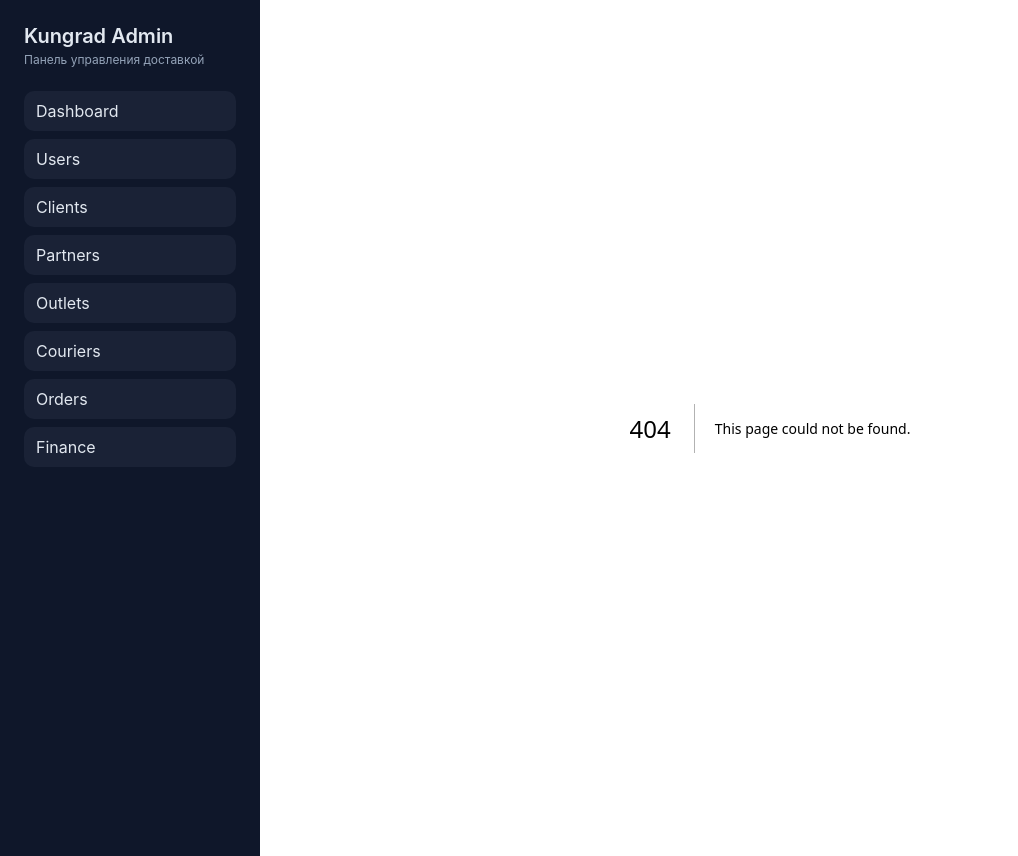
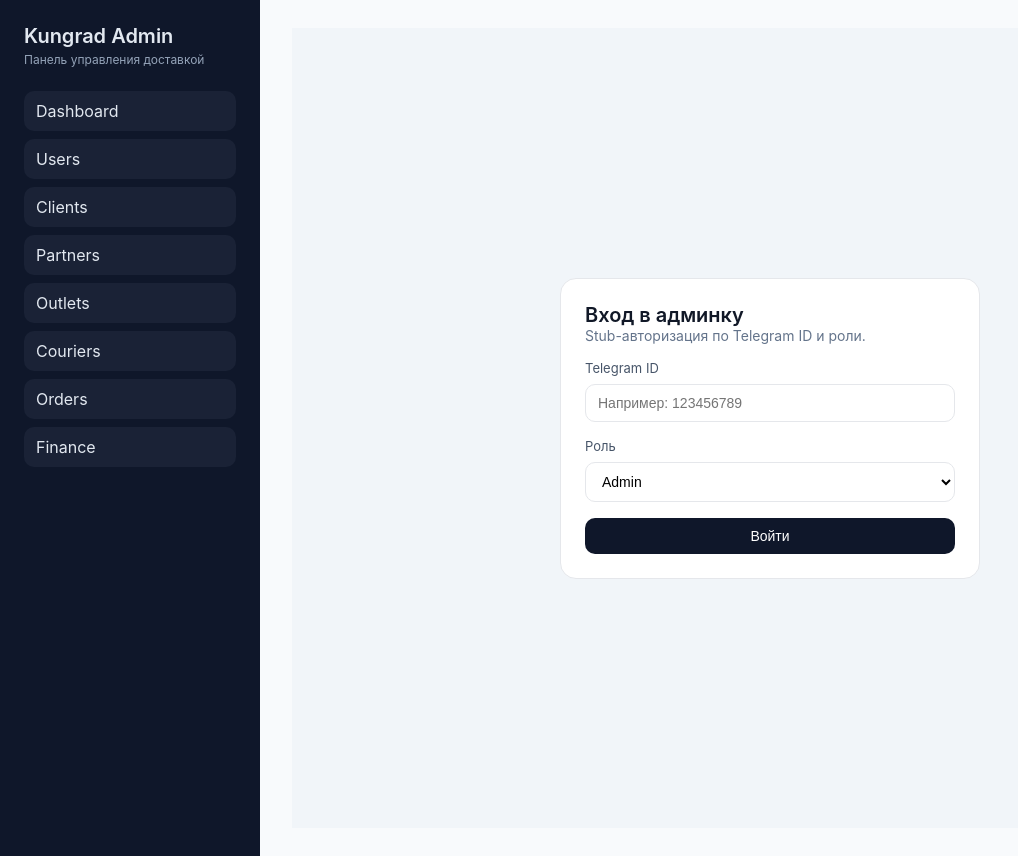
Before and after one commit to nodirmdh/tezgo, a Next.js app in the folder admin/: page /login in a window 1280 px wide. Before the commit this address had no page. Shown: the whole page, without its empty margins (0-1018 px from the left). Built offline with nearby package versions, Linux system fonts and the light colour scheme.

Commit message:
Add admin login stub auth

```diff
--- /dev/null
+++ b/admin/app/components/AuthGuard.js
@@ -0,0 +1,22 @@
+"use client";
+
+import { useEffect } from "react";
+import { usePathname, useRouter } from "next/navigation";
+
+export default function AuthGuard({ children }) {
+  const router = useRouter();
+  const pathname = usePathname();
+
+  useEffect(() => {
+    if (pathname === "/login") {
+      return;
+    }
+
+    const stored = localStorage.getItem("adminAuth");
+    if (!stored) {
+      router.replace("/login");
+    }
+  }, [pathname, router]);
+
+  return children;
+}
--- a/admin/app/globals.css
+++ b/admin/app/globals.css
@@ -149,6 +149,39 @@ a {
   background: #1e293b;
 }
 
+.auth-layout {
+  min-height: 100vh;
+  display: grid;
+  place-items: center;
+  padding: 24px;
+  background: #f1f5f9;
+}
+
+.auth-card {
+  width: min(420px, 100%);
+  background: #fff;
+  border-radius: 16px;
+  padding: 24px;
+  border: 1px solid #e5e7eb;
+  display: grid;
+  gap: 16px;
+}
+
+.auth-title {
+  font-size: 20px;
+  font-weight: 600;
+}
+
+.auth-field {
+  display: grid;
+  gap: 8px;
+}
+
+.auth-field label {
+  font-size: 13px;
+  color: #475569;
+}
+
 .card {
   background: white;
   border-radius: 14px;
--- a/admin/app/layout.js
+++ b/admin/app/layout.js
@@ -1,4 +1,5 @@
 import "./globals.css";
+import AuthGuard from "./components/AuthGuard";
 import Sidebar from "./components/Sidebar";
 
 export const metadata = {
@@ -10,10 +11,12 @@ export default function RootLayout({ children }) {
   return (
     <html lang="ru">
       <body>
-        <div className="layout">
-          <Sidebar />
-          <div className="content">{children}</div>
-        </div>
+        <AuthGuard>
+          <div className="layout">
+            <Sidebar />
+            <div className="content">{children}</div>
+          </div>
+        </AuthGuard>
       </body>
     </html>
   );
--- /dev/null
+++ b/admin/app/login/page.js
@@ -0,0 +1,61 @@
+"use client";
+
+import { useRouter } from "next/navigation";
+import { useState } from "react";
+
+const roles = ["Admin", "Support"];
+
+export default function LoginPage() {
+  const router = useRouter();
+  const [tgId, setTgId] = useState("");
+  const [role, setRole] = useState(roles[0]);
+
+  const handleSubmit = (event) => {
+    event.preventDefault();
+    localStorage.setItem(
+      "adminAuth",
+      JSON.stringify({ tgId: tgId.trim(), role })
+    );
+    router.push("/");
+  };
+
+  return (
+    <div className="auth-layout">
+      <form className="auth-card" onSubmit={handleSubmit}>
+        <div>
+          <div className="auth-title">Вход в админку</div>
+          <div style={{ color: "#64748B", fontSize: "14px" }}>
+            Stub-авторизация по Telegram ID и роли.
+          </div>
+        </div>
+        <div className="auth-field">
+          <label htmlFor="tgId">Telegram ID</label>
+          <input
+            id="tgId"
+            className="input"
+            placeholder="Например: 123456789"
+            value={tgId}
+            onChange={(event) => setTgId(event.target.value)}
+            required
+          />
+        </div>
+        <div className="auth-field">
+          <label htmlFor="role">Роль</label>
+          <select
+            id="role"
+            className="select"
+            value={role}
+            onChange={(event) => setRole(event.target.value)}
+          >
+            {roles.map((item) => (
+              <option key={item}>{item}</option>
+            ))}
+          </select>
+        </div>
+        <button className="button" type="submit">
+          Войти
+        </button>
+      </form>
+    </div>
+  );
+}
```
Also changed, not shown: 1 other file (tests, documents, lock files or other folders).
